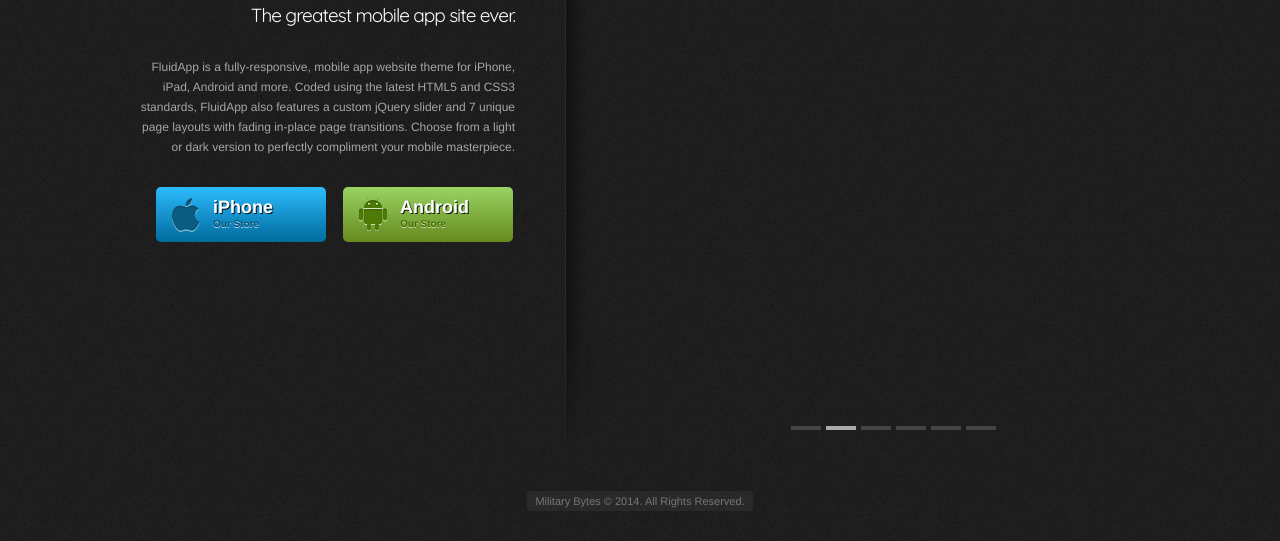
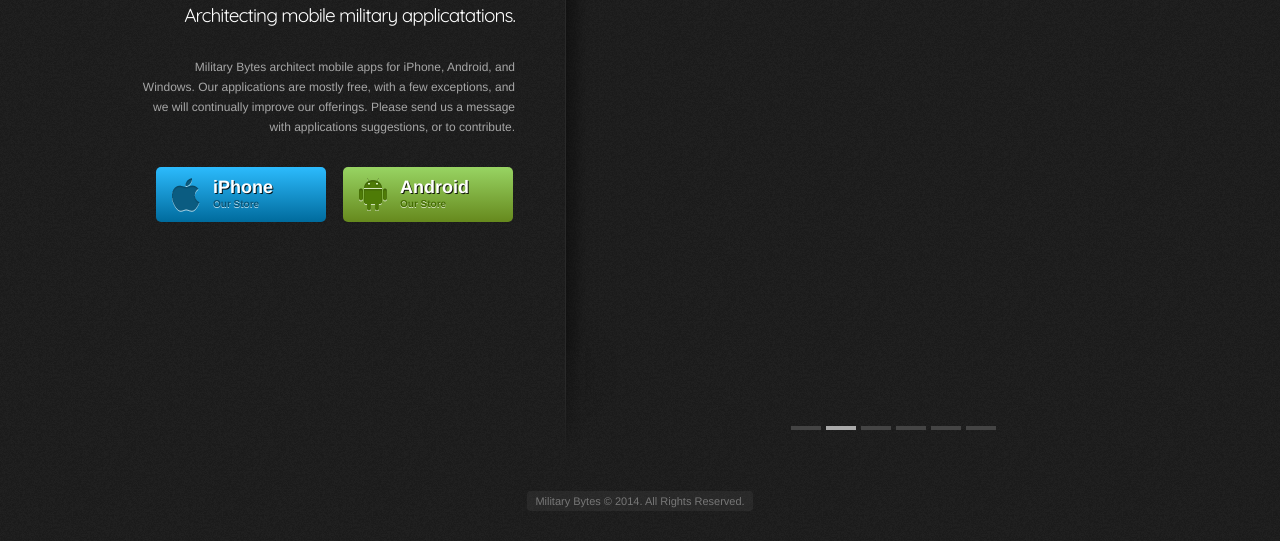
Before and after one commit to militarybytes/militarybytes.github.io, a plain HTML site: page index.html in a window 1280 px wide. Shown: the part 298-839 px from the top of the page. Drawn offline with Linux system fonts and the light colour scheme.

Commit message:
updating index.html with military bytes intro

```diff
--- a/index.html
+++ b/index.html
@@ -88,9 +88,9 @@
 				<img src="images/military_bytes_logo.png" style="display: block; height: auto; max-width: 100%; margin-right: auto; margin-left:auto;" alt="Military Bytes" />
 			</a>
 			<!-- End Logo -->
-			<span class="tagline">The greatest mobile app site ever.</span>
+			<span class="tagline">Architecting mobile military applicatations.</span>
 			<p>
-				FluidApp is a fully-responsive, mobile app website theme for iPhone, iPad, Android and more. Coded using the latest HTML5 and CSS3 standards, FluidApp also features a custom jQuery slider and 7 unique page layouts with fading in-place page transitions. Choose from a light or dark version to perfectly compliment your mobile masterpiece.
+				Military Bytes architect mobile apps for iPhone, Android, and Windows.  Our applications are mostly free, with a few exceptions, and we will continually improve our offerings.  Please send us a message with applications suggestions, or to contribute.
 			</p>
 
 			<div class="buttons">
```
